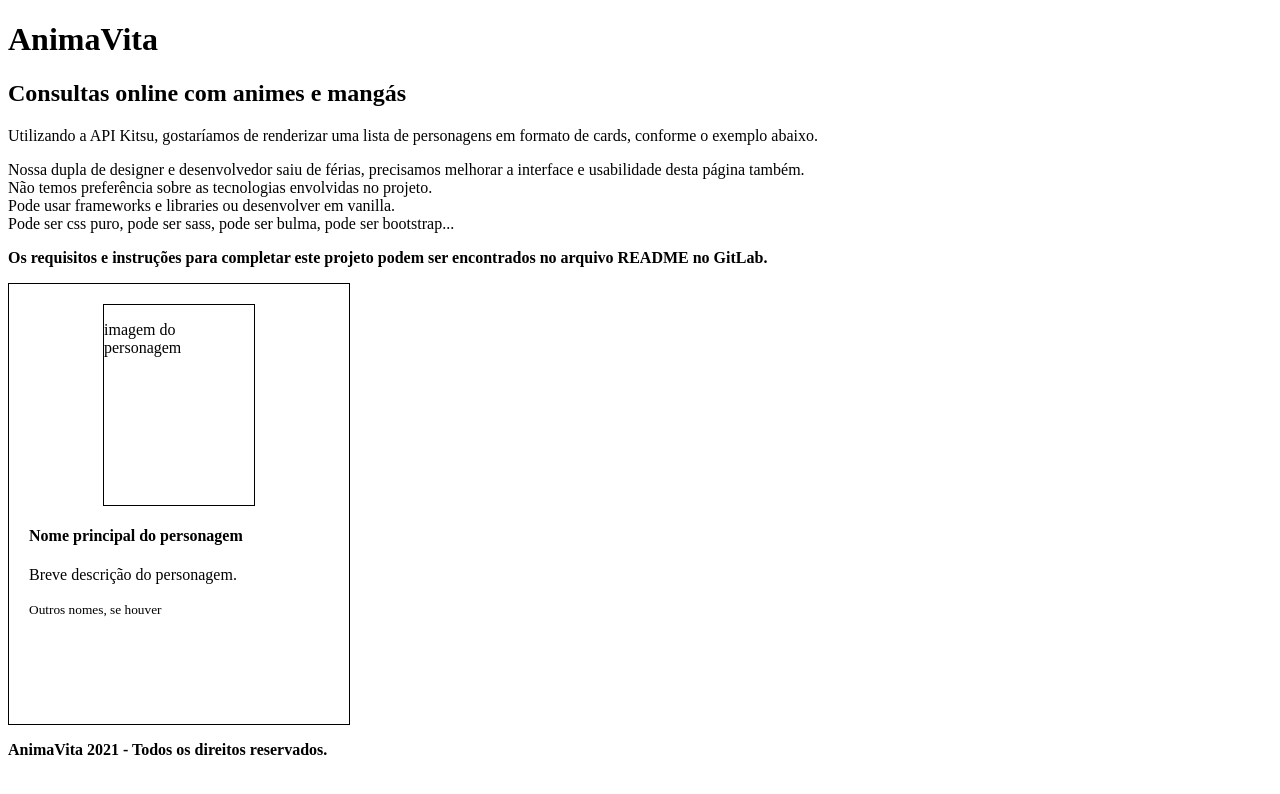
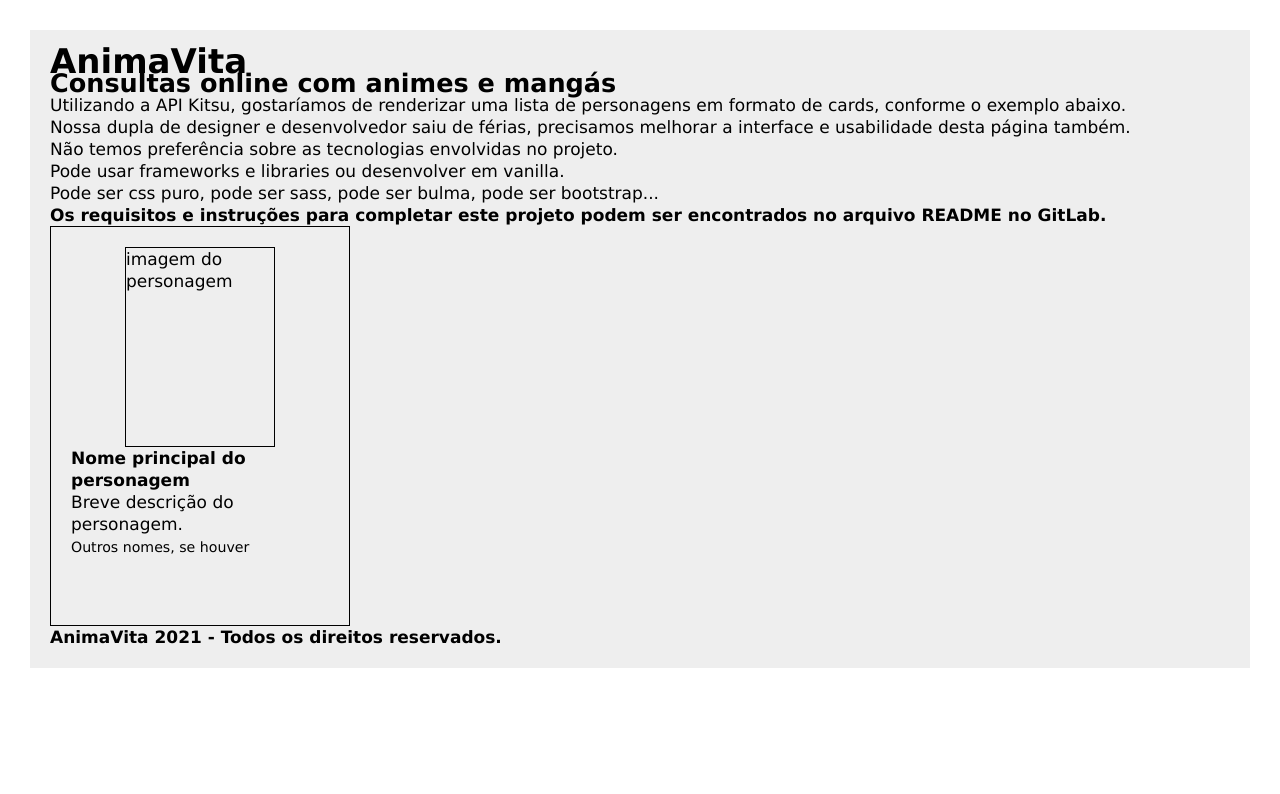
Before and after one commit to caueamaral/anima-vita, a React (Create React App) app: page / in a window 1280 px wide. Shown: the top 794 px of the page. Built offline with nearby package versions, Linux system fonts and the light colour scheme.

Commit message:
CSS reset and CSS variables

```diff
--- a/src/App.css
+++ b/src/App.css
@@ -1,12 +1,58 @@
+/* ----- reset -----  */
+html, body, div, span,
+h1, h2, h3, h4, h5, h6, p,
+a, abbr, acronym, address,
+del, em, img, ins, strong, sub, sup,
+u, i, dl, dt, dd, ol, ul, li,
+fieldset, form, label, legend, input, select,
+table, caption, tbody, tfoot, thead, tr, th, td,
+article, aside, canvas, details, embed,
+figure, figcaption, footer, header, hgroup,
+menu, nav, output, section, summary {
+	border: 0;
+  box-sizing: border-box;
+  margin: 0;
+  outline: 0;
+	padding: 0;
+  -webkit-font-smoothing: antialiased;
+}
+
+html,
+input,
+select {
+  font: 17px/22px Verdana;
+}
+
+
+
+/* ----- variables ----- */
+:root {
+  --white: #fff;
+  --gray: #eee;
+}
+
+
+
+/* ----- styles ----- */
+body {
+  background: var(--white);
+  padding: 30px;
+}
+
+.app {
+  background: var(--gray);
+  padding: 20px;
+}
+
 .card {
-  border: 1px solid #000;
+  border: 1px solid;
   height: 400px;
   padding: 20px;
   width: 300px;
 }
 
 .figure {
-  border: 1px solid #000;
+  border: 1px solid;
   height: 200px;
   margin: 0 auto;
   width: 150px;
--- a/src/App.js
+++ b/src/App.js
@@ -6,7 +6,7 @@
 
 function App() {
   return (
-    <div className="App">
+    <div className="app">
       <Header />
       <Description />
       <main>
```
